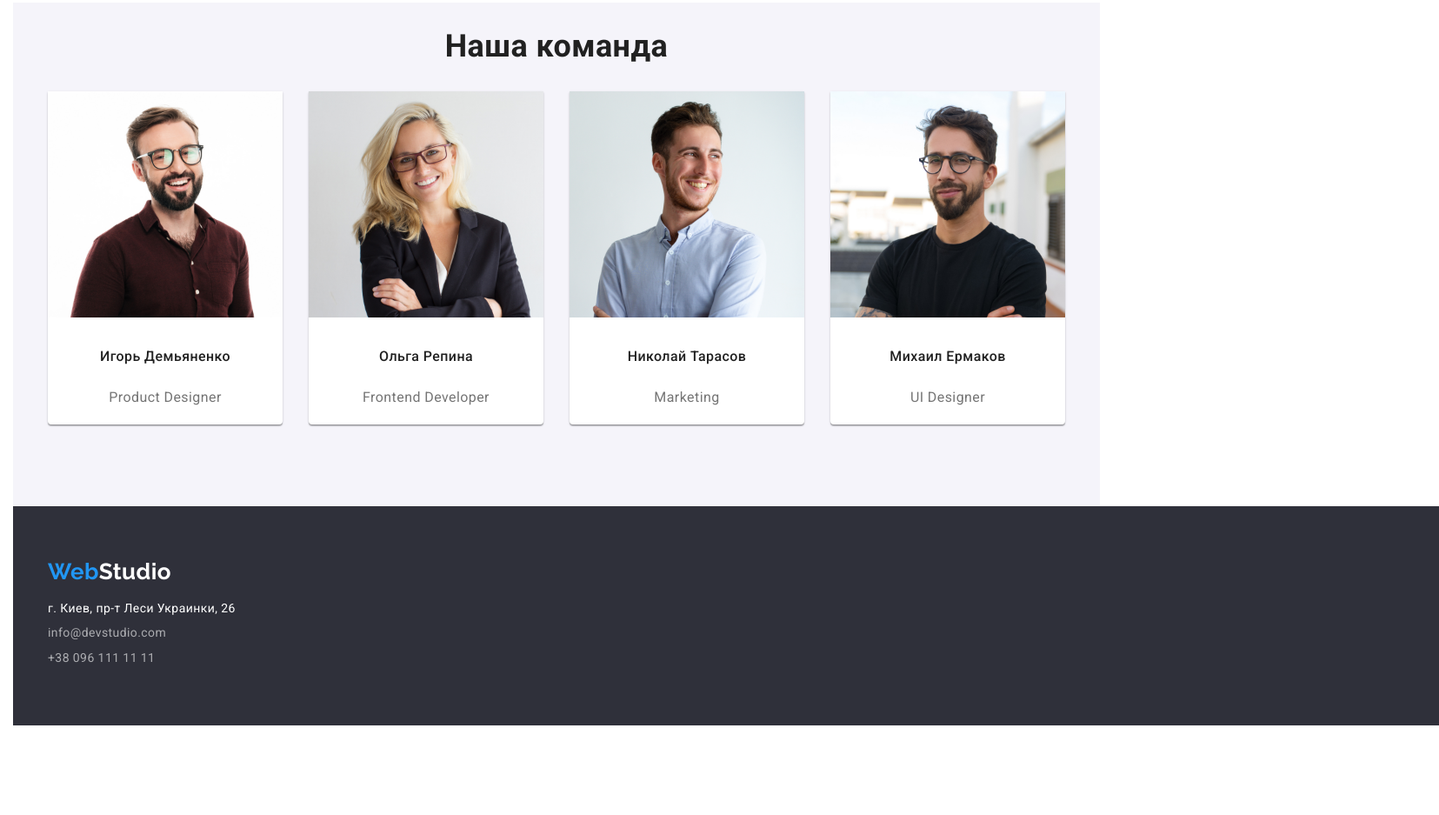
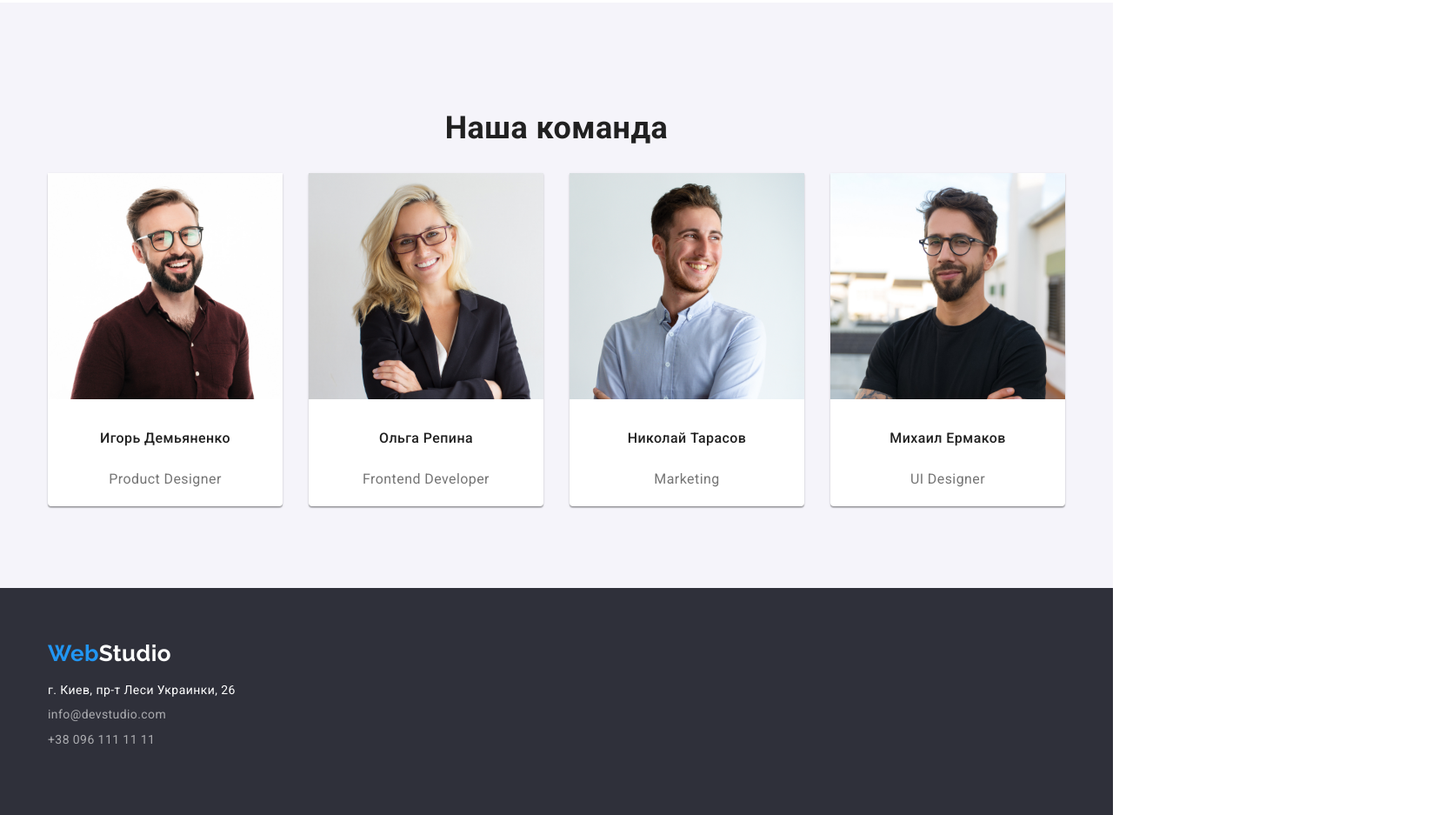
Before and after one commit to SosnaO/goit-markup-hw-03, a plain HTML site: page index.html in a window 1280 px wide. Shown: the part 1509-2446 px from the top of the page at 87% size, 1655 px wide, since content can reach past the window. Before the commit the page ends 2343 px from the top, so only its background shows below. Drawn offline with nearby package versions, Linux system fonts and the light colour scheme.

Commit message:
исправления1

```diff
--- a/css/main.css
+++ b/css/main.css
@@ -118,8 +118,8 @@ ul {
 /*  team*/
 .team {
   padding-bottom: 94px;
+  padding-top: 94px;
   display: flex;
-
   background: #f5f4fa;
 }
 
--- a/css/style.css
+++ b/css/style.css
@@ -28,9 +28,6 @@ body {
   font-size: 14px;
   line-height: 1.71;
   letter-spacing: 0.03em;
-
-  padding-left: 15px;
-  padding-right: 15px;
 }
 
 ul.list {
@@ -132,6 +129,8 @@ span {
 /*Футер*/
 .footer {
   background-color: var(--primary-bg-color);
+  padding-top: 60px;
+  padding-bottom: 60px;
 }
 
 .adress {
@@ -142,10 +141,6 @@ span {
   font-weight: normal;
   font-size: 14px;
   line-height: 1.71;
-  width: 1600px;
-  height: 252px;
-  padding-top: 60px;
-  padding-bottom: 60px;
 }
 
 .adress .logo {
```
